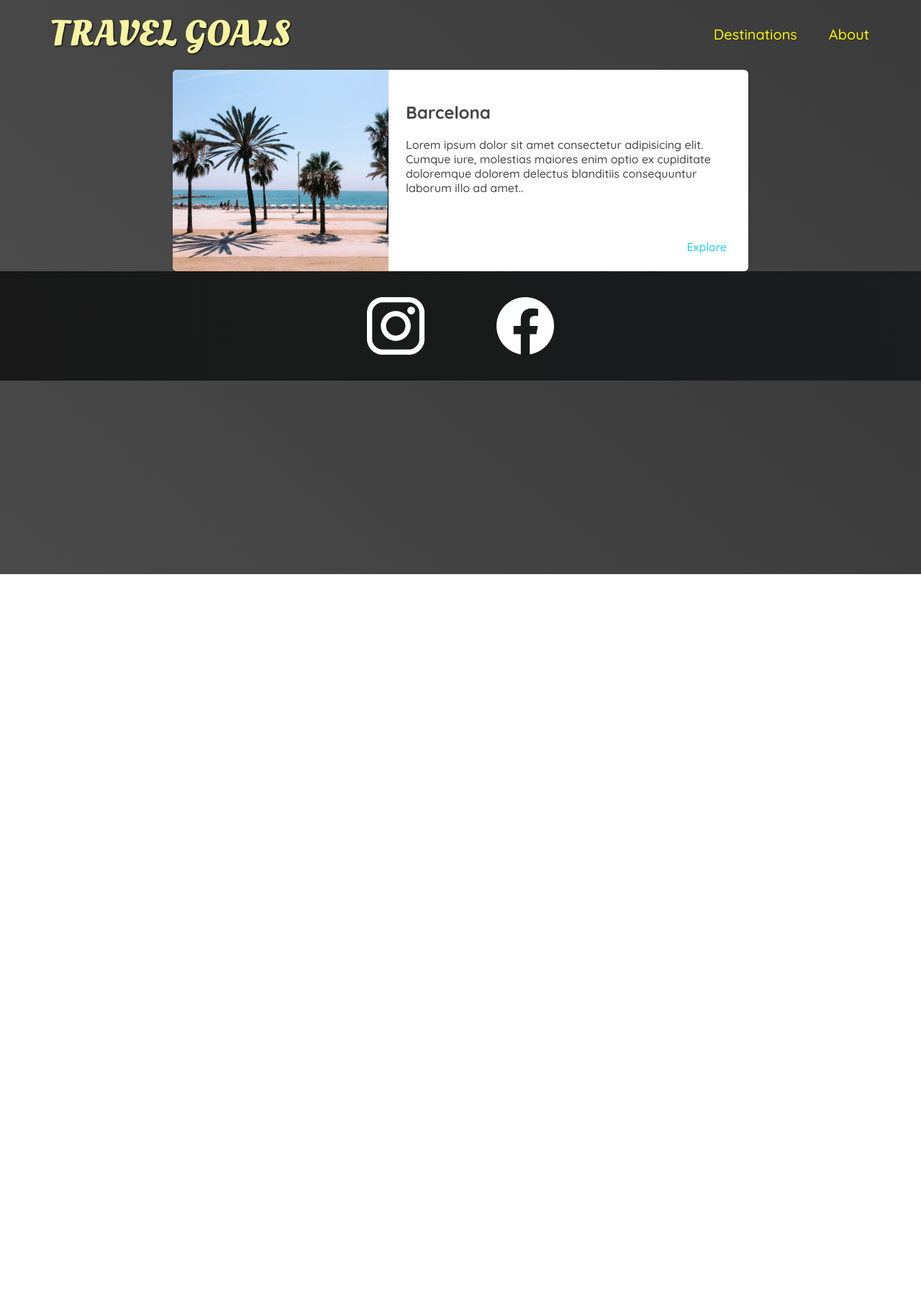
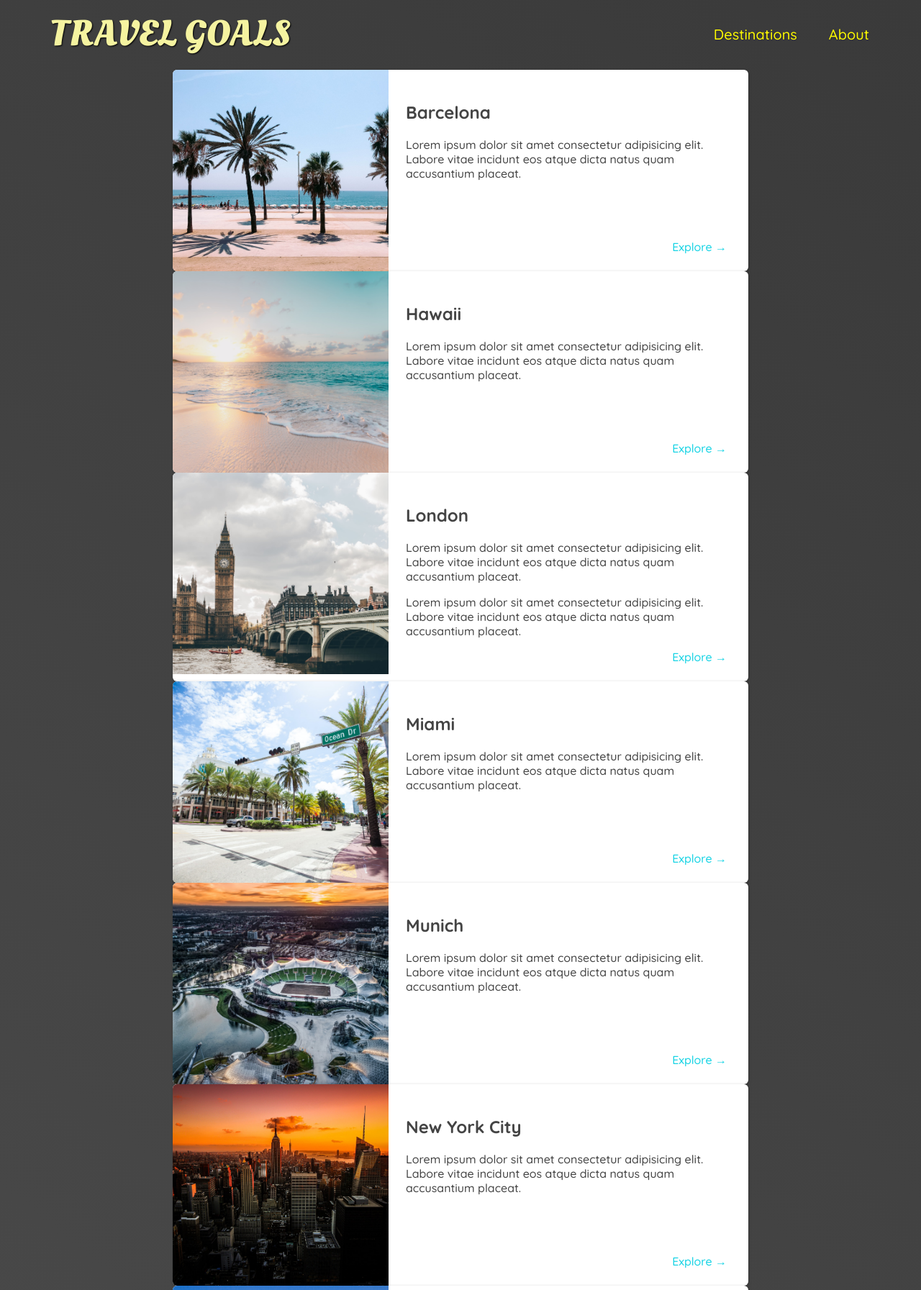
Before and after one commit to DmitriyBelov98/Travel-goals, a plain HTML site: page places.html in a window 1280 px wide. Shown: the part 2-1795 px from the top of the page at 72% size. Before the commit the page ends 800 px from the top, so only its background shows below. Drawn offline with Linux system fonts and the light colour scheme.

Commit message:
add places image

```diff
--- a/places.html
+++ b/places.html
@@ -28,37 +28,160 @@
     <main>
       <ul>
         <li>
-          <img src="/images/places/barcelona.jpg" alt="City of Barcelona" />
+          <img src="images/places/barcelona.jpg" alt="City of Barcelona" />
           <div class="item-content">
             <div>
               <h2>Barcelona</h2>
               <p>
-                Lorem ipsum dolor sit amet consectetur adipisicing elit. Cumque
-                iure, molestias maiores enim optio ex cupiditate doloremque
-                dolorem delectus blanditiis consequuntur laborum illo ad amet..
+                Lorem ipsum dolor sit amet consectetur adipisicing elit. Labore
+                vitae incidunt eos atque dicta natus quam accusantium placeat.
               </p>
             </div>
-
-
             <div class="actions">
-              <a href="https://en.wikipedia.org/wiki/Barcelona">Explore</a>
+              <a href="https://en.wikipedia.org/wiki/Barcelona">Explore &#x2192</a>
             </div>
           </div>
-
-        </li>
-      </ul>
-    </main>
-    <footer>
-      <ul>
-        <li>
-          <a href="https:www.instagram.com"
-            ><img src="/images/icons/insta.png" alt="instagram logo"
-          /></a>
         </li>
         <li>
-          <a href="https:www.facebook.com"
-            ><img src="/images/icons/facebook.png" alt="Facebook logo"
-          /></a>
+          <img src="images/places/hawaii.jpg" alt="Hawaii beach" />
+          <div class="item-content">
+            <div>
+              <h2>Hawaii</h2>
+              <p>
+                Lorem ipsum dolor sit amet consectetur adipisicing elit. Labore
+                vitae incidunt eos atque dicta natus quam accusantium placeat.
+              </p>
+            </div>
+            <div class="actions">
+              <a href="hhttps://en.wikipedia.org/wiki/Hawaii">Explore &#x2192</a>
+            </div>
+          </div>
+        </li>
+        <li>
+          <img src="images/places/london.jpg" alt="London city" />
+          <div class="item-content">
+            <div>
+              <h2>London</h2>
+              <p>
+                Lorem ipsum dolor sit amet consectetur adipisicing elit. Labore
+                vitae incidunt eos atque dicta natus quam accusantium placeat.
+              </p>
+              <p>
+                Lorem ipsum dolor sit amet consectetur adipisicing elit. Labore
+                vitae incidunt eos atque dicta natus quam accusantium placeat.
+              </p>
+            </div>
+            <div class="actions">
+              <a href="https://en.wikipedia.org/wiki/London">Explore &#x2192</a>
+            </div>
+          </div>
+        </li>
+        <li>
+          <img src="images/places/miami.jpg" alt="Miami streets" />
+          <div class="item-content">
+            <div>
+              <h2>Miami</h2>
+              <p>
+                Lorem ipsum dolor sit amet consectetur adipisicing elit. Labore
+                vitae incidunt eos atque dicta natus quam accusantium placeat.
+              </p>
+            </div>
+            <div class="actions">
+              <a href="https://en.wikipedia.org/wiki/Miami">Explore &#x2192</a>
+            </div>
+          </div>
+        </li>
+        <li>
+          <img src="images/places/munich.jpg" alt="Munich football stadium" />
+          <div class="item-content">
+            <div>
+              <h2>Munich</h2>
+              <p>
+                Lorem ipsum dolor sit amet consectetur adipisicing elit. Labore
+                vitae incidunt eos atque dicta natus quam accusantium placeat.
+              </p>
+            </div>
+            <div class="actions">
+              <a href="https://en.wikipedia.org/wiki/Munich">Explore &#x2192</a>
+            </div>
+          </div>
+        </li>
+        <li>
+          <img src="images/places/new-york-city.jpg" alt="New York City skyline" />
+          <div class="item-content">
+            <div>
+              <h2>New York City</h2>
+              <p>
+                Lorem ipsum dolor sit amet consectetur adipisicing elit. Labore
+                vitae incidunt eos atque dicta natus quam accusantium placeat.
+              </p>
+            </div>
+            <div class="actions">
+              <a href="https://en.wikipedia.org/wiki/New_York_City"
+                >Explore &#x2192</a
+              >
+            </div>
+          </div>
+        </li>
+        <li>
+          <img src="images/places/paris.jpg" alt="Paris city" />
+          <div class="item-content">
+            <div>
+              <h2>Paris</h2>
+              <p>
+                Lorem ipsum dolor sit amet consectetur adipisicing elit. Labore
+                vitae incidunt eos atque dicta natus quam accusantium placeat.
+              </p>
+            </div>
+            <div class="actions">
+              <a href="https://en.wikipedia.org/wiki/Paris">Explore &#x2192</a>
+            </div>
+          </div>
+        </li>
+        <li>
+          <img src="images/places/sydney.jpg" alt="Sydney beach" />
+          <div class="item-content">
+            <div>
+              <h2>Sydney</h2>
+              <p>
+                Lorem ipsum dolor sit amet consectetur adipisicing elit. Labore
+                vitae incidunt eos atque dicta natus quam accusantium placeat.
+              </p>
+            </div>
+            <div class="actions">
+              <a href="https://en.wikipedia.org/wiki/Sydney">Explore &#x2192</a>
+            </div>
+          </div>
+        </li>
+        <li>
+          <img src="images/places/tokyo.jpg" alt="Tokyo skyline" />
+          <div class="item-content">
+            <div>
+              <h2>Tokyo</h2>
+              <p>
+                Lorem ipsum dolor sit amet consectetur adipisicing elit. Labore
+                vitae incidunt eos atque dicta natus quam accusantium placeat.
+              </p>
+            </div>
+            <div class="actions">
+              <a href="https://en.wikipedia.org/wiki/Tokyo">Explore &#x2192</a>
+            </div>
+          </div>
+        </li>
+        <li>
+          <img src="images/places/bali.jpg" alt="Bali beach" />
+          <div class="item-content">
+            <div>
+              <h2>Bali</h2>
+              <p>
+                Lorem ipsum dolor sit amet consectetur adipisicing elit. Labore
+                vitae incidunt eos atque dicta natus quam accusantium placeat.
+              </p>
+            </div>
+            <div class="actions">
+              <a href="https://en.wikipedia.org/wiki/Bali">Explore &#x2192</a>
+            </div>
+          </div>
         </li>
       </ul>
     </footer>
```
Also changed, not shown: images/places/bali.jpg (added), images/places/hawaii.jpg (added), images/places/london.jpg (added), images/places/new-york-city.jpg (added), images/places/paris.jpg (added), images/places/sydney.jpg (added), images/places/tokyo.jpg (added).
